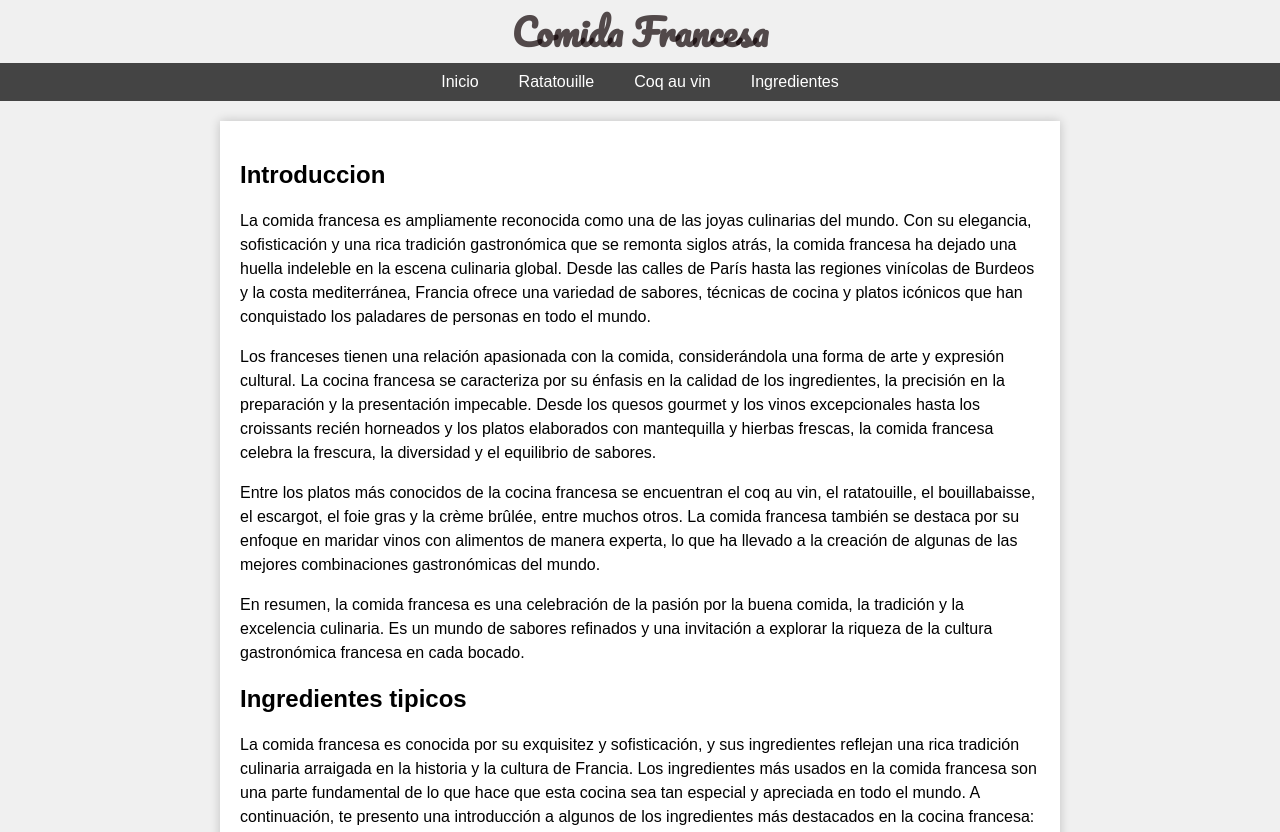
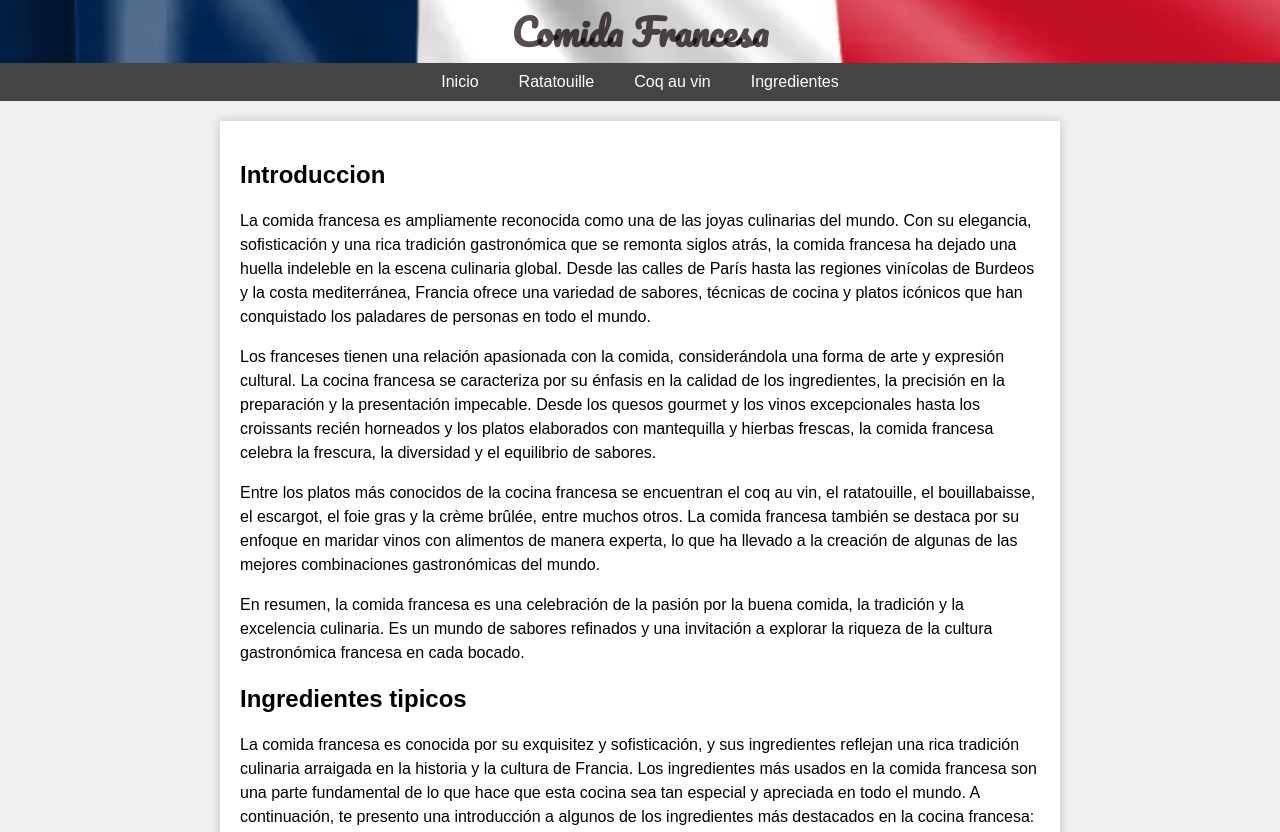
Before and after one commit to jalfonsoms/ejercicio3, a plain HTML site: page index.html in a window 1280 px wide. Shown: the top 832 px of the page. Drawn offline with Linux system fonts and the light colour scheme; the site is published under a folder, as on GitHub Pages, so addresses that start at the root find nothing.

Commit message:
Prueba de rutas de imagenes

```diff
--- a/src/style.css
+++ b/src/style.css
@@ -7,7 +7,7 @@ body {
 }
 
 .encabezado {
-    background-image: url('/img/banderafrancia.webp');
+    background-image: url('../img/banderafrancia.webp');
     /* Ruta de la imagen de fondo */
     background-size: cover;
     /* La imagen se ajusta para cubrir todo el espacio */
@@ -19,7 +19,7 @@ body {
 }
 
 .encabezado h1 {
-    font-family: 'Pacifico', cursive;
+    font-family: 'Pacifico';
     color: rgba(14, 2, 3, 0.7);
     font-size: 36px;
     margin: 0;
```
